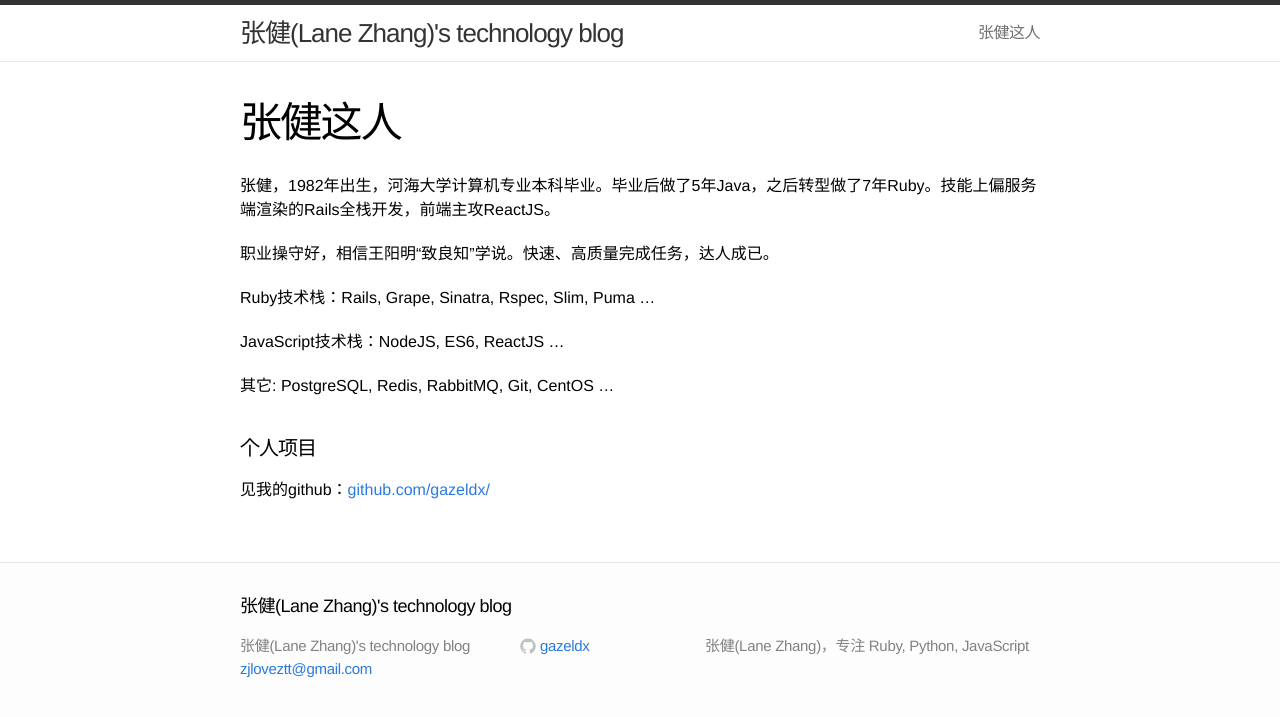
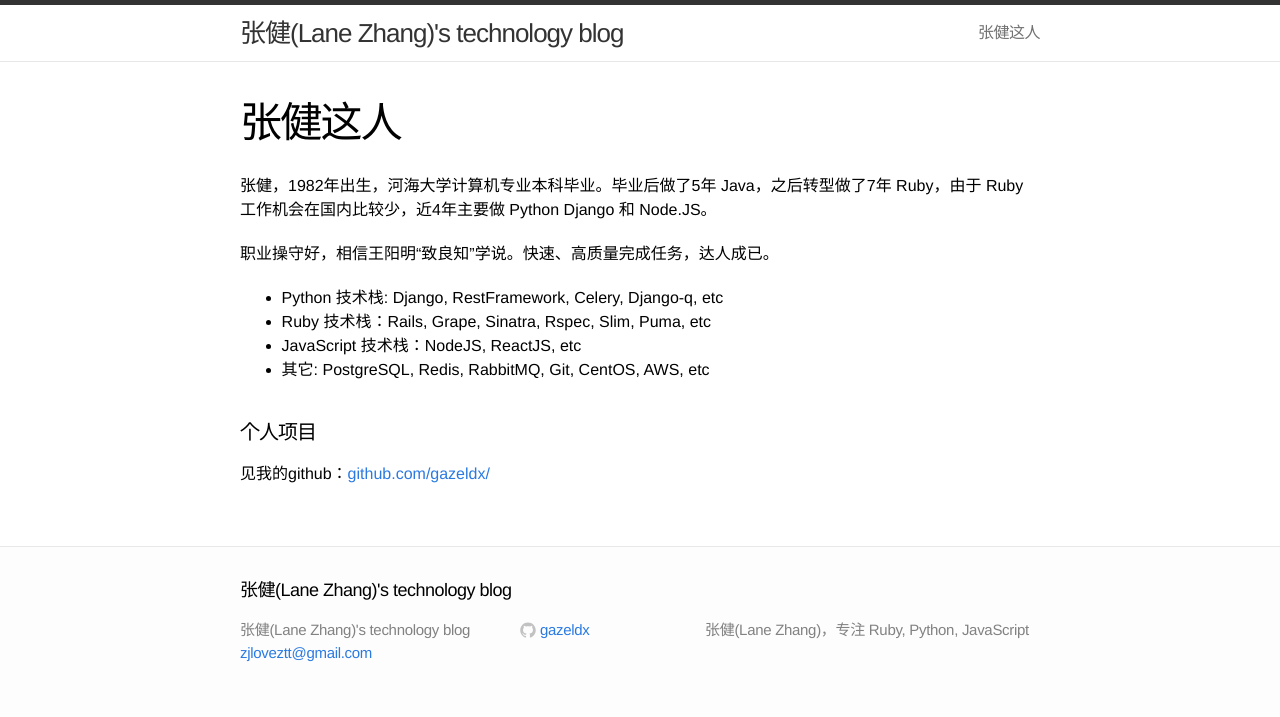
Before and after one commit to gazeldx/gazeldx.github.io, a Jekyll site: the page built from about.md, in a window 1280 px wide. Shown: the top 717 px of the page. Built offline with Jekyll 4.4.1, drawn with Linux system fonts in a browser that asks for light colours.

Commit message:
Update readme.

```diff
--- a/about.md
+++ b/about.md
@@ -3,15 +3,17 @@ layout: page
 title: 张健这人
 permalink: /about/
 ---
-张健，1982年出生，河海大学计算机专业本科毕业。毕业后做了5年Java，之后转型做了7年Ruby。技能上偏服务端渲染的Rails全栈开发，前端主攻ReactJS。
+张健，1982年出生，河海大学计算机专业本科毕业。毕业后做了5年 Java，之后转型做了7年 Ruby，由于 Ruby 工作机会在国内比较少，近4年主要做 Python Django 和 Node.JS。
 
 职业操守好，相信王阳明“致良知”学说。快速、高质量完成任务，达人成已。
 
-Ruby技术栈：Rails, Grape, Sinatra, Rspec, Slim, Puma ...
+* Python 技术栈: Django, RestFramework, Celery, Django-q, etc
 
-JavaScript技术栈：NodeJS, ES6, ReactJS ...
+* Ruby 技术栈：Rails, Grape, Sinatra, Rspec, Slim, Puma, etc
 
-其它: PostgreSQL, Redis, RabbitMQ, Git, CentOS ...
+* JavaScript 技术栈：NodeJS, ReactJS, etc
+
+* 其它: PostgreSQL, Redis, RabbitMQ, Git, CentOS, AWS, etc
 
 #### 个人项目
 见我的github：[github.com/gazeldx/](https://github.com/gazeldx/)
```
